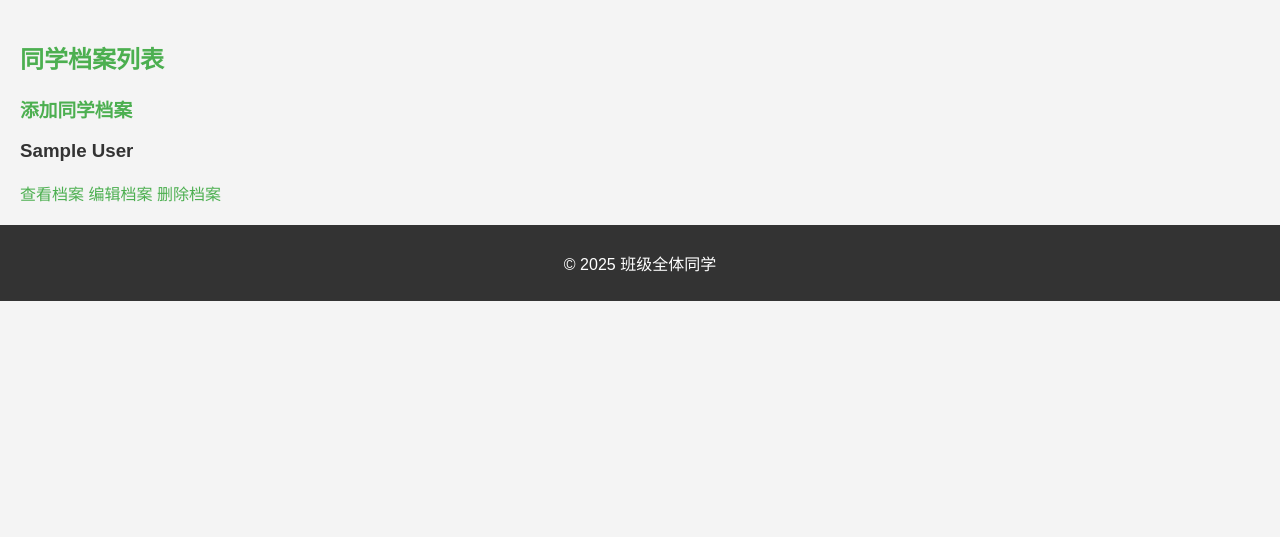
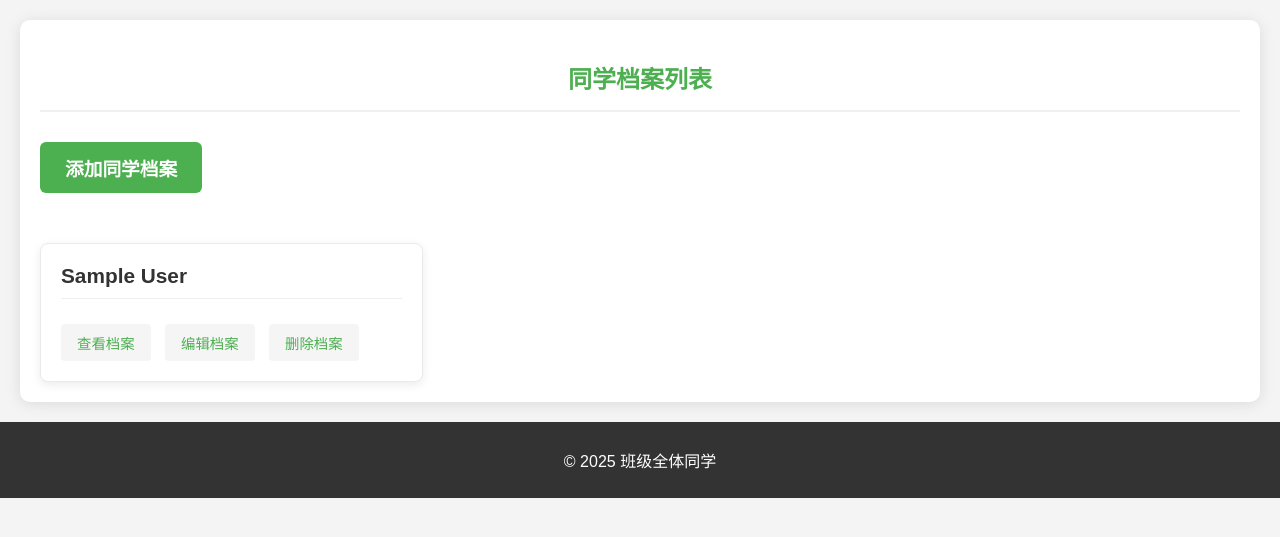
Before and after one commit to SunriseLJY/GradBook, a Flask app: page /student_profile_list in a window 1280 px wide. Shown: the part 193-730 px from the top of the page. Run offline with Flask 3, Linux system fonts and the light colour scheme; the visitor is signed in with stand-in values (Sample User, id 1); data comes from the database, SQL or seed files in the repository.

Commit message:
Update style.css

```diff
--- a/static/css/style.css
+++ b/static/css/style.css
@@ -66,7 +66,6 @@ h2 {
 main a {
   color: #4CAF50;
   text-decoration: none;
-  position: relative;
   transition: color 0.3s ease;
 }
 
@@ -84,7 +83,7 @@ main a::after {
 }
 
 main a:hover {
-  color: #45a049;
+  color: #176c1b;
 }
 
 main a:hover::after {
@@ -164,7 +163,6 @@ main a:hover::after {
 /* 下载链接样式 */
 .download-link {
   display: block; /* 以块级元素显示，方便布局 */
-  position: relative; /* 为绝对定位的子元素提供参考 */
   overflow: hidden; /* 隐藏溢出的内容 */
   border-radius: 8px; /* 添加圆角 */
   box-shadow: 0 2px 4px rgba(0, 0, 0, 0.1); /* 添加阴影 */
@@ -262,6 +260,93 @@ body header a{
   margin: 0 15px;
 }
 
+/* 同学档案列表容器 */
+.profile-list-container {
+    max-width: 1200px;
+    margin: 0 auto;
+    padding: 20px;
+    background-color: #fff;
+    border-radius: 10px;
+    box-shadow: 0 2px 15px rgba(0, 0, 0, 0.1);
+}
+
+/* 列表标题样式 */
+.profile-list-container h2 {
+    color: #4CAF50;
+    text-align: center;
+    margin-bottom: 30px;
+    padding-bottom: 15px;
+    border-bottom: 2px solid #f0f0f0;
+}
+
+/* 添加档案链接样式 */
+.profile-list-container h3 a {
+    display: inline-block;
+    padding: 12px 25px;
+    background-color: #4CAF50;
+    color: white;
+    border-radius: 6px;
+    text-decoration: none;
+    transition: all 0.3s ease;
+    margin-bottom: 20px;
+}
+
+.profile-list-container h3 a:hover {
+    background-color: #45a049;
+    transform: translateY(-2px);
+}
+
+/* 档案列表网格布局 */
+.profile-list {
+    display: grid;
+    grid-template-columns: repeat(auto-fill, minmax(300px, 1fr));
+    gap: 25px;
+    margin-top: 30px;
+}
+
+/* 单个档案项样式 */
+.profile-item {
+    background: #ffffff;
+    border-radius: 8px;
+    padding: 20px;
+    box-shadow: 0 3px 10px rgba(0, 0, 0, 0.08);
+    transition: all 0.3s ease;
+    border: 1px solid #eaeaea;
+}
+
+.profile-item:hover {
+    transform: translateY(-5px);
+    box-shadow: 0 5px 15px rgba(0, 0, 0, 0.15);
+}
+
+/* 学生姓名样式 */
+.profile-item h3 {
+    color: #333;
+    margin: 0 0 15px 0;
+    font-size: 1.3rem;
+    padding-bottom: 10px;
+    border-bottom: 1px solid #eee;
+}
+
+/* 操作按钮样式 */
+.profile-item a {
+    display: inline-block;
+    padding: 8px 16px;
+    margin-right: 10px;
+    margin-top: 10px;
+    background-color: #f5f5f5;
+    color: #4CAF50;
+    border-radius: 4px;
+    text-decoration: none;
+    font-size: 0.9rem;
+    transition: all 0.3s ease;
+}
+
+.profile-item a:hover {
+    background-color: #4CAF50;
+    color: white;
+}
+
 .profile-container {
     background-color: white;
     border-radius: 8px;
@@ -336,7 +421,6 @@ body header a{
 .profile-add-form {
     display: flex;
     flex-direction: column;
-    gap: 1.5rem;
 }
 
 /* 标签样式 */
```
